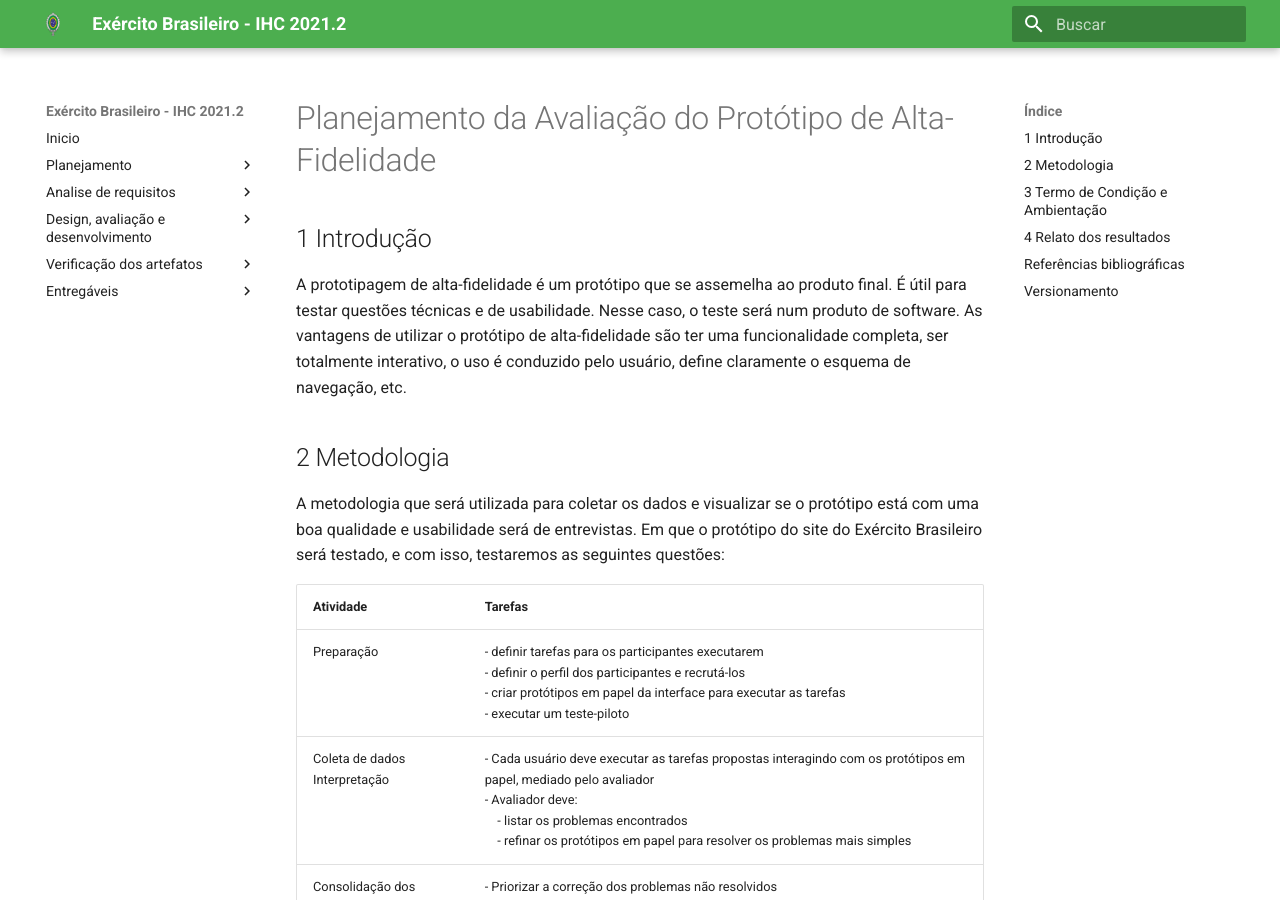
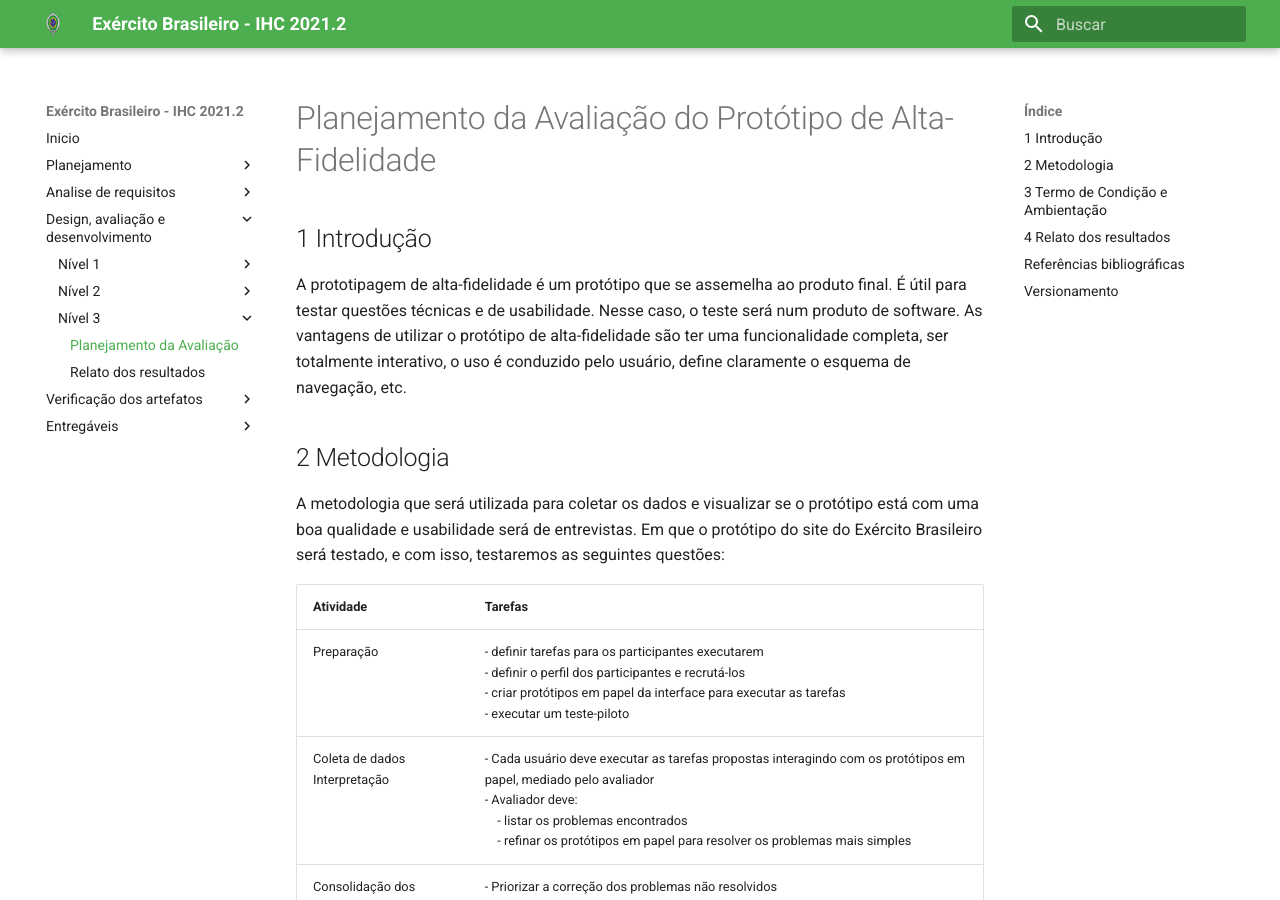
Before and after one commit to heitormsb/2021.2-Exercito-Brasileiro, an MkDocs documentation site: the page built from docs/Design_avaliacao_desenv/nivel3/planejamento_avaliacao_protoAltaFid.md, in a window 1280 px wide and 900 px high. Built offline with MkDocs 1.6.1 and Material for MkDocs 9.7.7, drawn with Linux system fonts in a browser that asks for light colours.

Commit message:
add: pasta nivel3

```diff
--- a/mkdocs.yml
+++ b/mkdocs.yml
@@ -41,6 +41,9 @@
         - Protótipos de papel:
           - Planejamento da Avaliação: ./Design_avaliacao_desenv/nivel2/planejamento_Avaliação.md
           - Relato dos resultados: ./Design_avaliacao_desenv/nivel2/relato_resultado_prototipo_papel.md
+      - Nível 3:
+        - Planejamento da Avaliação: ./Design_avaliacao_desenv/nivel3/planejamento_avaliacao_protoAltaFid.md
+        - Relato dos resultados: ./Design_avaliacao_desenv/nivel3/prototipo_alta.md
     - Verificação dos artefatos:
       - Introdução: ./verificação_artefatos/introducao_verificacao.md
       - Sites avaliados: ./verificação_artefatos/verificacao_Sites_Avaliados.md
```
Also changed, not shown: docs/Design_avaliacao_desenv/nivel3/planejamento_avaliacao_protoAltaFid.md (renamed from docs/Design_avaliacao_desenv/nivel 3/planejamento_avaliacao_protoAltaFid.md).
